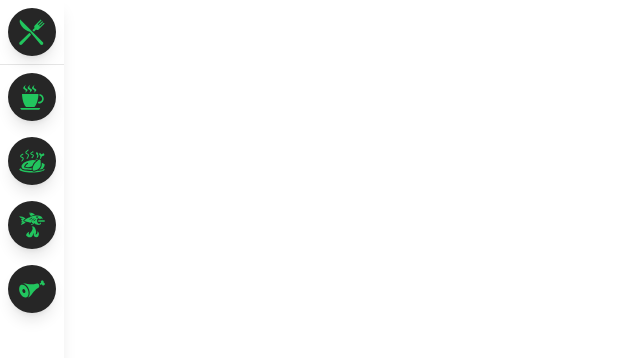
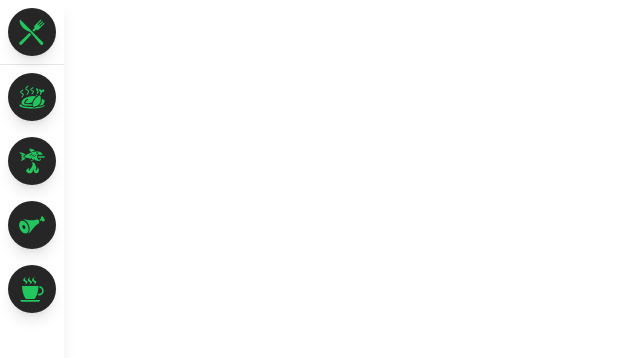
Before and after one commit to Culganosi/backlogical, a React (Create React App) app: page / in a window 1280 px wide. Shown: the top 358 px of the page, without its empty margins (0-640 px from the left). Built offline with nearby package versions, Linux system fonts and the light colour scheme.

Commit message:
added proper icon tooltips

```diff
--- a/src/SideBar.jsx
+++ b/src/SideBar.jsx
@@ -9,22 +9,23 @@ import {
 const SideBar = () => {
   return (
     <div className="fixed top-0 left-0 h-screen w-16 m-0 flex flex-col bg-white dark:bg-gray-900 shadow-lg">
-      <SideBarIcon icon={<GiKnifeFork size="28" />} />
+      <SideBarIcon icon={<GiKnifeFork size="28" />} text={"Home"} />
       <Divider />
-      <SideBarIcon icon={<GiCoffeeCup size="28" />} />
-      <SideBarIcon icon={<GiChickenOven size="28" />} />
-      <SideBarIcon icon={<GiFishCooked size="28" />} />
-      <SideBarIcon icon={<GiHamShank size="28" />} />
+      <SideBarIcon
+        icon={<GiChickenOven size="28" />}
+        text={"Chicken Recipes"}
+      />
+      <SideBarIcon icon={<GiFishCooked size="28" />} text={"Fish Recipes"} />
+      <SideBarIcon icon={<GiHamShank size="28" />} text={"Ham Recipes"} />
+      <SideBarIcon icon={<GiCoffeeCup size="28" />} text={"Beverages"} />
     </div>
   );
 };
 
-const SideBarIcon = ({ icon, text = "tooltip" }) => (
+const SideBarIcon = ({ icon, text }) => (
   <div className="sidebar-icon group">
-    {icon}{" "}
-    <span class="sidebar-tooltip group-hover:scale-100">
-      {(text = "All Recipes")}
-    </span>
+    {icon}
+    <span class="sidebar-tooltip group-hover:scale-100">{text}</span>
   </div>
 );
 
```
